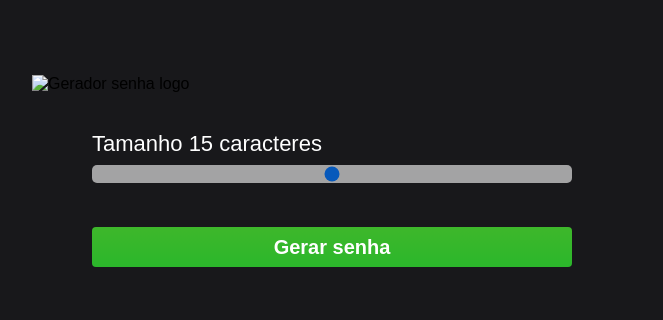
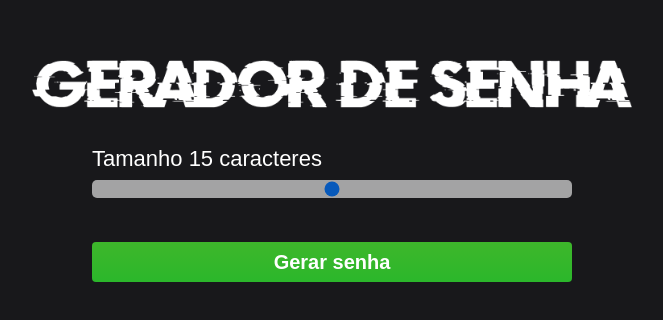
Before and after one commit to eduardosucupira/Password-Generator, a plain HTML site: page index.html in a window 1280 px wide. Shown: the part 222-542 px from the top of the page, without its empty margins (308-971 px from the left). Drawn offline with Linux system fonts and the light colour scheme; the site is published under a folder, as on GitHub Pages, so addresses that start at the root find nothing.

Commit message:
Update index.html

```diff
--- a/index.html
+++ b/index.html
@@ -7,11 +7,11 @@
   <meta name="keywords" content="Gerador de senhas">
   <title>Gerador de senha</title>
   <link rel="stylesheet" href="style.css">
-  <link rel="shortcut icon" href="/img/favicon.png" type="image/x-icon">
+  <link rel="shortcut icon" href="img/favicon.png" type="image/x-icon">
 </head>
 <body>
 
-  <img class="logo" src="/img/logo.png" alt="Gerador senha logo"/>
+  <img class="logo" src="img/logo.png" alt="Gerador senha logo"/>
 
   <div class="container-input">
     <span>Tamanho <span id="valor"></span> caracteres</span>
```
